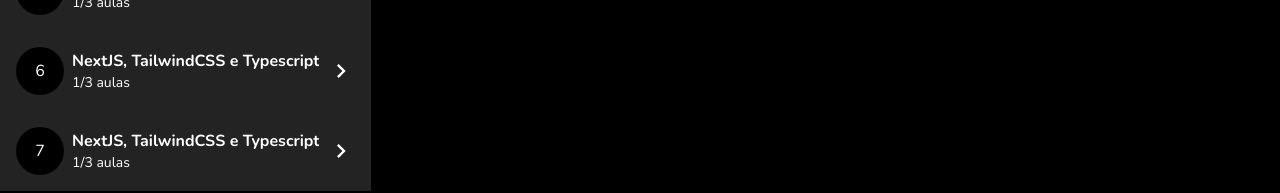
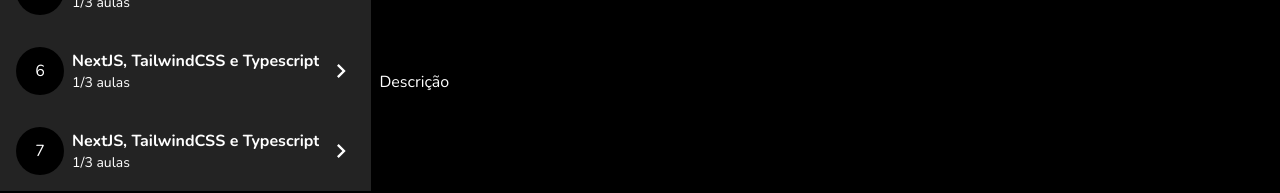
Before and after one commit to IvanBelshoff/course-platform, a Next.js app: page /player/1/1 in a window 1280 px wide. Shown: the part 509-702 px from the top of the page. Built offline with nearby package versions, Linux system fonts and the light colour scheme.

Commit message:
feat: add navigation for onPlayNext

```diff
--- a/src/app/player/[courseId]/[classId]/page.tsx
+++ b/src/app/player/[courseId]/[classId]/page.tsx
@@ -1,5 +1,5 @@
 'use client';
-import { PlayerHeader, PlayerPlaylist, PlayerVideoPlayer } from '@/components/player';
+import { PlayerClassDetails, PlayerHeader, PlayerPlaylist, PlayerVideoPlayer } from '@/components/player';
 import React from 'react';
 
 interface Props {
@@ -11,20 +11,7 @@
 
 export default function PagePlayer({ params: { classId, courseId } }: Props) {
 
-    return (
-        <main className='flex flex-col gap-2 h-screen'>
-            <PlayerHeader
-                title='NextJS, TailwindCSS e Typescript: #00 - Apresentação do projeto'
-                subtitle='🔔 NextJS, TailwindCSS e Typescript'
-            />
-
-            <div className='flex gap-2 h-[calc(100vh-72px)]'>
-
-                <div className='max-w-96'>
-                    <PlayerPlaylist
-                        playingClassId={classId}
-                        playingCourseId={courseId}
-                        classGroups={[
+    const classGroupsData = [
         {
             title: 'NextJS, TailwindCSS e Typescript',
             classes: [
@@ -165,17 +152,29 @@
                 }
             ]
         }
-                        ]} />
-                </div>
+    ];
 
-                <div className='flex-1'>
-                    <div className='aspect-video'>
-                        <PlayerVideoPlayer
-                            videoId={'bP47qRVRqQs'}
-                            onPlayNext={() => { }}
+    return (
+        <main className='flex flex-col gap-2 h-screen'>
+
+            <PlayerHeader
+                title='NextJS, TailwindCSS e Typescript: #00 - Apresentação do projeto'
+                subtitle='🔔 NextJS, TailwindCSS e Typescript'
             />
-                    </div>
-                </div>
+
+            <div className='flex gap-2 h-[calc(100vh-72px)]'>
+
+                <PlayerPlaylist
+                    playingClassId={classId}
+                    playingCourseId={courseId}
+                    classGroups={classGroupsData}
+                />
+
+                <PlayerClassDetails
+                    playingClassId={classId}
+                    playingCourseId={courseId}
+                    classGroups={classGroupsData}
+                />
 
             </div>
 
--- a/src/components/player/index.ts
+++ b/src/components/player/index.ts
@@ -2,4 +2,5 @@
 export * from './playlist/components/PlayerClass';
 export * from './playlist/components/PlayerClassGroup';
 export * from './playlist/PlayerPlaylist';
-export * from './PlayerVideoPlayer';
+export * from './player-class-details/components/PlayerVideoPlayer';
+export * from './player-class-details/PlayerClassDetails';
--- /dev/null
+++ b/src/components/player/player-class-details/PlayerClassDetails.tsx
@@ -0,0 +1,47 @@
+'use client';
+
+import { useRouter } from 'next/navigation';
+import React, { useMemo } from 'react';
+import { IPlayerClassGroupProps, PlayerVideoPlayer } from '..';
+
+interface IPlayerClassDetailsProps {
+    playingCourseId: string;
+    playingClassId: string;
+    classGroups: Pick<IPlayerClassGroupProps, 'title' | 'classes'>[]
+}
+
+export const PlayerClassDetails: React.FC<IPlayerClassDetailsProps> = ({ playingCourseId, classGroups, playingClassId }) => {
+
+    const router = useRouter();
+
+    const nextClassId = useMemo(() => {
+
+        const classes = classGroups.flatMap((classGroupItem) => classGroupItem.classes);
+
+        const currentClassIndex = classes.findIndex((classItem) => classItem.classId === playingClassId);
+
+        const nextClassIndex = currentClassIndex + 1;
+
+        if(nextClassIndex === classes.length) {
+            return undefined;
+        }
+
+        return classes[nextClassIndex].classId;
+
+    }, [classGroups, playingClassId]);
+
+
+    return (
+        <div className='flex-1'>
+            <div className='aspect-video'>
+                <PlayerVideoPlayer
+                    videoId={'bP47qRVRqQs'}
+                    onPlayNext={() => nextClassId ? router.push(`/player/${playingCourseId}/${nextClassId}`) : undefined}
+                />
+            </div>
+            <div>
+                Descrição
+            </div>
+        </div>
+    );
+};
--- a/src/components/player/PlayerVideoPlayer.tsx
+++ b/src/components/player/player-class-details/components/PlayerVideoPlayer.tsx
@@ -1,5 +1,5 @@
 'use client';
-import React, { useMemo, useRef, useState } from 'react';
+import React, { useMemo, useState } from 'react';
 
 import dynamic from 'next/dynamic';
 import { MdPlayCircle } from 'react-icons/md';
--- a/src/components/player/playlist/PlayerPlaylist.tsx
+++ b/src/components/player/playlist/PlayerPlaylist.tsx
@@ -22,7 +22,7 @@
     const router = useRouter();
 
     return (
-        <div className='flex flex-col gap-2 h-full'>
+        <div className='flex flex-col gap-2 h-full max-w-96'>
 
             <div className='flex flex-col p-4 bg-paper'>
                 <h3 className='text-lg font-bold'>
```
Lines whose indentation alone changed are shown as unchanged.
